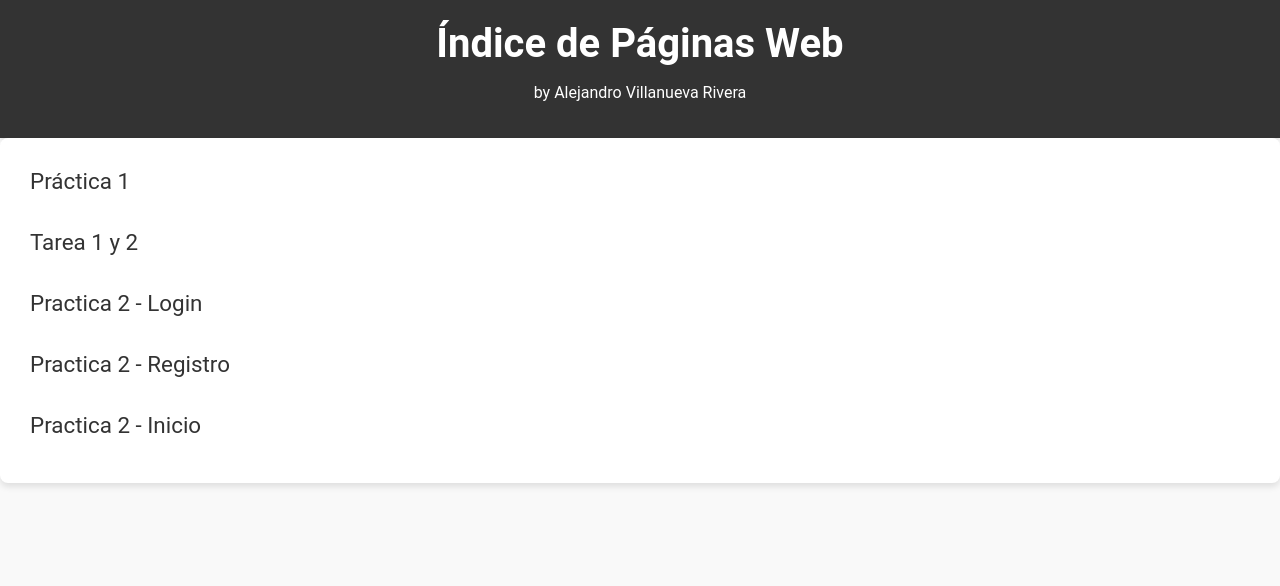
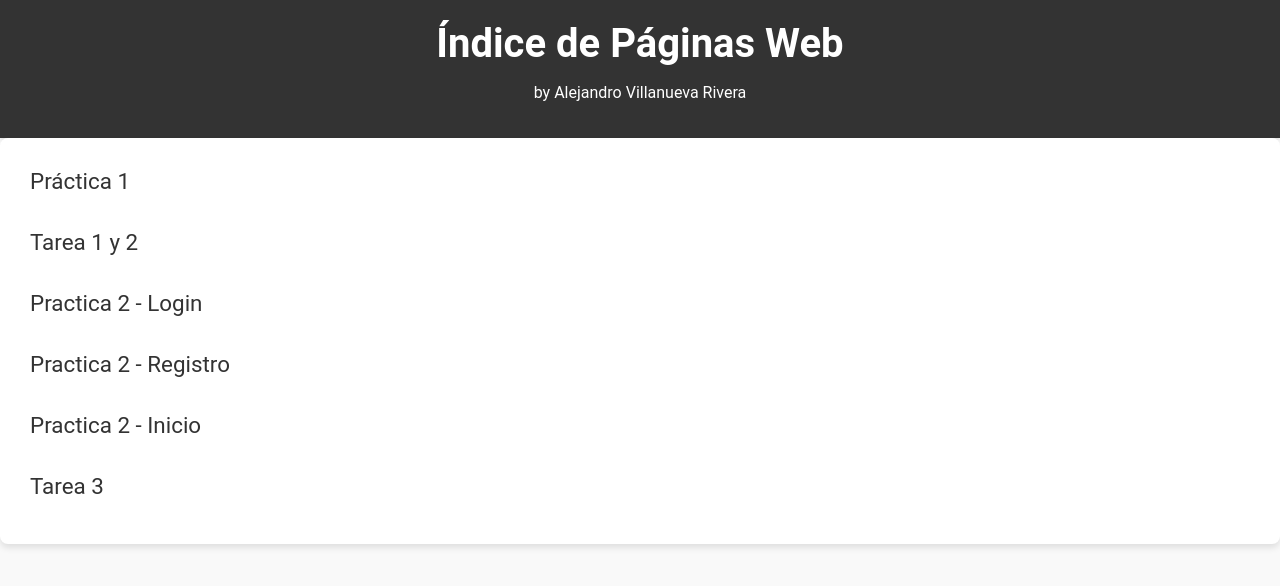
Before and after one commit to Rivery3/Rivery3.github.io, a plain HTML site: page index.html in a window 1280 px wide. Drawn offline with Linux system fonts and the light colour scheme.

Commit message:
Update index.html

```diff
--- a/index.html
+++ b/index.html
@@ -18,6 +18,7 @@
             <li><a href="https://gabrielramirez1.github.io/Practica_2_web/Login.html">Practica 2 - Login</a></li>
             <li><a href="https://gabrielramirez1.github.io/Practica_2_web/Registro.html">Practica 2 - Registro</a></li>
             <li><a href="https://gabrielramirez1.github.io/Practica_2_web/Inicio.html">Practica 2 - Inicio</a></li>
+            <li><a href="https://rivery3.github.io/idioma.html">Tarea 3</a></li>
         </ul>
     </nav>
 </body>
```
